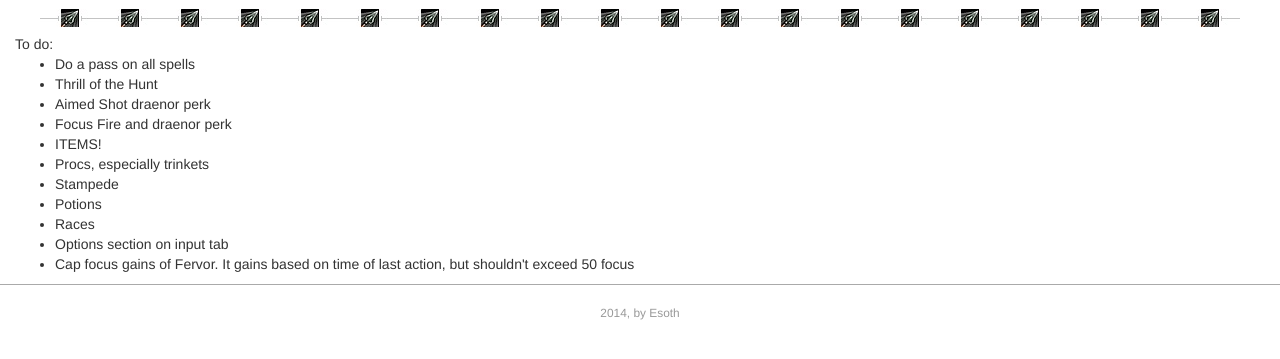
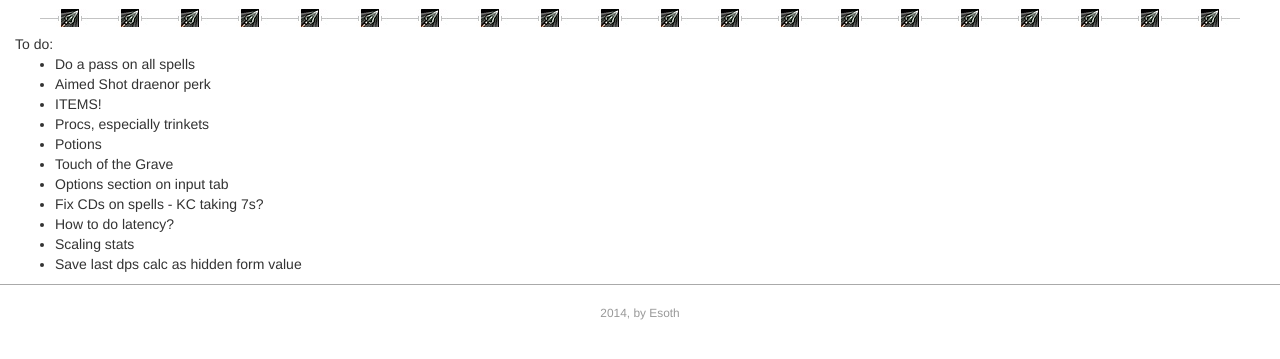
Before and after one commit to esoth/hunter, a Django app: template templates/home.html in a window 1280 px wide. Shown: the part 51-410 px from the top of the page. Run offline with Django 3.2, Linux system fonts and the light colour scheme; the template is opened without the code that fills it, so the values that code supplies are empty; some libraries are stand-ins or nearby versions.

Commit message:
new spells and other fixes

```diff
--- a/static/hunter/hunter.css
+++ b/static/hunter/hunter.css
@@ -142,6 +142,10 @@ td.glaive-toss_rotation {
   background-image: linear-gradient(#74BED1, #6A6246);
 }
 
+td.focus-fire_rotation {
+  background-image: linear-gradient(#FFEA1B, #AD8F2B);
+}
+
 td.powershot_rotation {
   background-image: linear-gradient(#F0EE00, #FF7C29);
 }
--- a/templates/home.html
+++ b/templates/home.html
@@ -6,15 +6,15 @@
     To do:
     <ul>
       <li>Do a pass on all spells</li>
-      <li>Thrill of the Hunt</li>
       <li>Aimed Shot draenor perk</li>
-      <li>Focus Fire and draenor perk</li>
       <li>ITEMS!</li>
       <li>Procs, especially trinkets</li>
-      <li>Stampede</li>
       <li>Potions</li>
-      <li>Races</li>
+      <li>Touch of the Grave</li>
       <li>Options section on input tab</li>
-      <li>Cap focus gains of Fervor. It gains based on time of last action, but shouldn't exceed 50 focus</li>
+      <li>Fix CDs on spells - KC taking 7s?</li>
+      <li>How to do latency?</li>
+      <li>Scaling stats</li>
+      <li>Save last dps calc as hidden form value</li>
     </ul>
 {% endblock %}
--- a/views.py
+++ b/views.py
@@ -75,7 +75,7 @@ def CalcView(request):
 
       spelltable = do_spells(meta,hunter)
       stattable = hunter.do_stats()
-      single,meta,totals = dps.runsingle(hunter)
+      single,meta,totals = dps.runsingle(hunter,lastcalc=float(request.POST['lastcalc']))
   else:
     form = CalcModelForm()
   import itertools
```
Also changed, not shown: templates/hunter/calc.html (+9 -1 lines), templates/hunter/model.html (+23 -2 lines).
